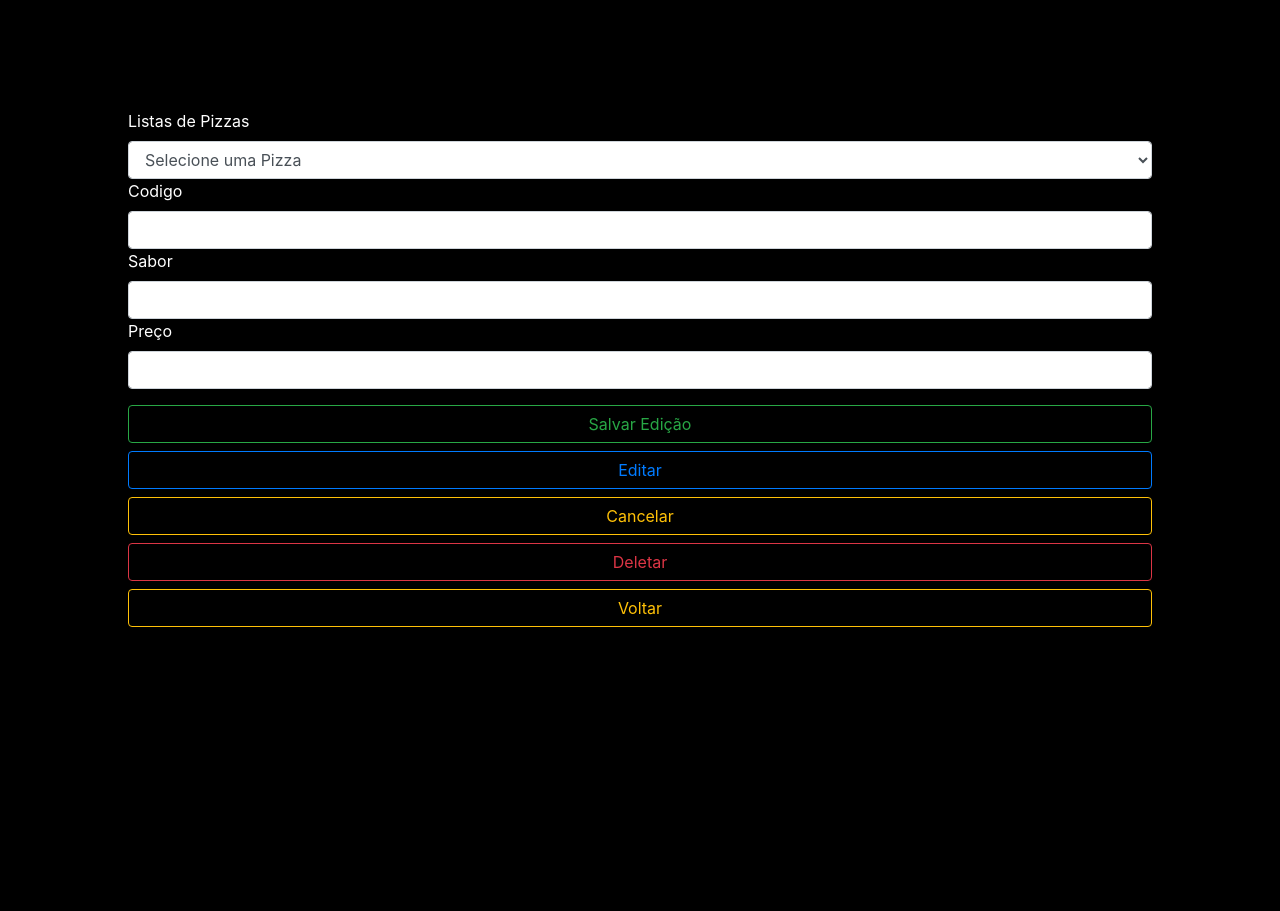
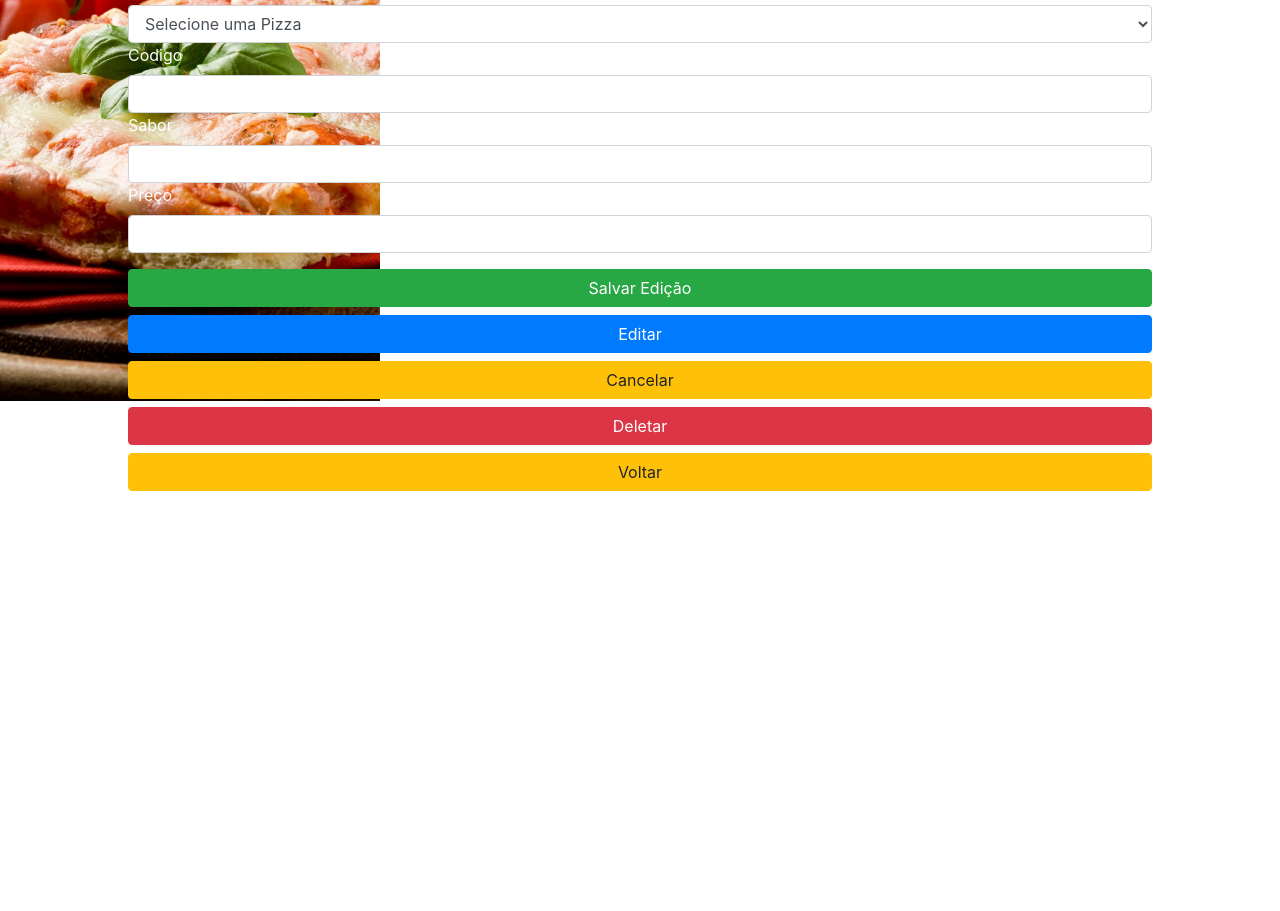
Before and after one commit to Gustaoliveira/App-Pizzaria, a website: page www/listas.html in a window 1280 px wide. Shown: the part 275-1186 px from the top of the page. After the commit the page ends 958 px from the top, so only its background shows below. Drawn offline with nearby package versions, Linux system fonts and the light colour scheme; no server answers.

Commit message:
Novo modelo

```diff
--- a/www/css/style.css
+++ b/www/css/style.css
@@ -3,11 +3,13 @@
 }
 
 body{
-  background-color: rgb(0, 0, 0);
+  background-image: url(../pizza.jpg);
+  background-size: 380px;
+  background-repeat: no-repeat;
 }
 
 .mainContent{
   width: 80vw;
   display: block;
-  margin: 30% auto;
+  margin: 15% auto;
 }
--- a/www/listas.html
+++ b/www/listas.html
@@ -25,6 +25,7 @@
 </head>
 <body>
     <section class="mainContent">
+    <h1 class="title">Listar Pizza</h1>
       <label for="">Listas de Pizzas</label>
       <select class="form-control" name="" id="selectListas">
         <option value="" disabled selected>Selecione uma Pizza</option>
@@ -36,11 +37,11 @@
       <label for="">Preço</label>
       <input class="form-control" type="text" id="valor">
       <p></p>
-      <button class="btn btn-outline-success btn-block">Salvar Edição</button>
-      <button class="btn btn-outline-primary btn-block" id="registerPizza">Editar</button>
-      <button class="btn btn-outline-warning btn-block">Cancelar</button>
-      <button class="btn btn-outline-danger btn-block">Deletar</button>
-      <a class="btn btn-outline-warning btn-block" href="index.html">Voltar</a>
+      <button class="btn btn-success btn-block">Salvar Edição</button>
+      <button class="btn btn-primary btn-block" id="registerPizza">Editar</button>
+      <button class="btn btn-warning btn-block">Cancelar</button>
+      <button class="btn btn-danger btn-block">Deletar</button>
+      <a class="btn btn-warning btn-block" href="index.html">Voltar</a>
     </section>
 </body>
 </html>
```
Also changed, not shown: www/index.html (+2 -2 lines), www/pizza.jpg (added), 2 other files.
